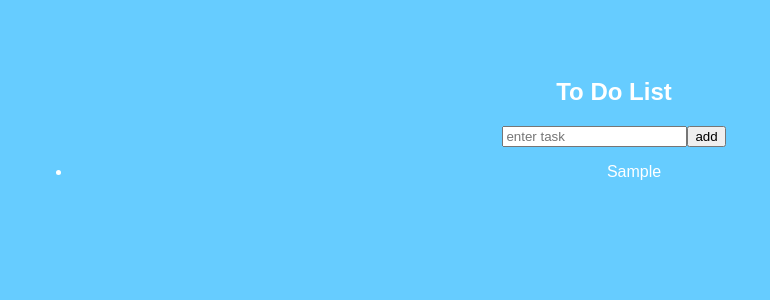
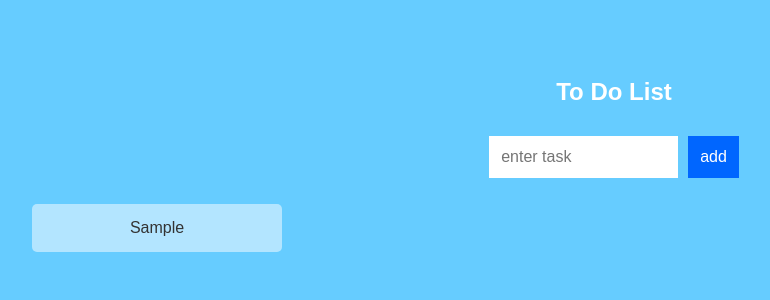
Before and after one commit to shubham2596/react-assign, a React (Create React App) app in the folder my-app/: page / in a window 1280 px wide. Both pictures are taken after typing "Sample" into the empty fields and a click on the button "add". Shown: the top 300 px of the page, without its empty margins (26-796 px from the left). Built offline with nearby package versions, Linux system fonts and the light colour scheme.

Commit message:
Added addition and deletion of items in todolist

```diff
--- a/my-app/package.json
+++ b/my-app/package.json
@@ -5,6 +5,7 @@
   "dependencies": {
     "react": "^16.8.6",
     "react-dom": "^16.8.6",
+    "react-flip-move": "^3.0.3",
     "react-scripts": "0.9.5"
   },
   "devDependencies": {},
--- a/my-app/src/ToDoList/TodoList.css
+++ b/my-app/src/ToDoList/TodoList.css
@@ -1,4 +1,42 @@
-.header {
-    display: flex;
-    justify-content: center;
-  }
+.todoListMain .header input {
+  padding: 10px;
+  font-size: 16px;
+  border: 2px solid #FFF;
+  width: 165px;
+}
+.todoListMain .header button {
+  padding: 10px;
+  font-size: 16px;
+  margin: 10px;
+  margin-right: 0px;
+  background-color: #0066FF;
+  color: #FFF;
+  border: 2px solid #0066FF;
+}
+.todoListMain .header button:hover {
+  background-color: #003399;
+  border: 2px solid #003399;
+  cursor: pointer;
+}
+.todoListMain .theList {
+  list-style: none;
+  padding-left: 0;
+  width: 250px;
+}
+.todoListMain .theList li {
+  color: #333;
+  background-color: rgba(255,255,255,.5);
+  padding: 15px;
+  margin-bottom: 15px;
+  border-radius: 5px;
+  transition: background-color .2s ease-out;
+}
+
+.todoListMain .theList li:hover {
+  background-color: pink;
+  cursor: pointer;
+}
+
+ul.theList {
+  padding: 0;
+}
--- a/my-app/src/ToDoList/TodoList.js
+++ b/my-app/src/ToDoList/TodoList.js
@@ -1,13 +1,25 @@
 import React, { Component } from "react";
 import TodoItems from '../TodoItems/TodoItems';
+import './TodoList.css';
 
 class TodoList extends Component {
     constructor(props) {
         super(props);
         this.state = {
             items: []
-          };
+        };
         this.addItem = this.addItem.bind(this);
+        this.deleteItem = this.deleteItem.bind(this);
+    }
+
+    deleteItem(key) {
+        var filteredItems = this.state.items.filter(function (item) {
+            return (item.key !== key);
+        });
+
+        this.setState({
+            items: filteredItems
+        });
     }
 
     addItem(e) {
@@ -41,7 +53,8 @@
                         <button type="submit">add</button>
                     </form>
                 </div>
-                <TodoItems entries={this.state.items}/>
+                <TodoItems entries={this.state.items}
+                    delete={this.deleteItem} />
             </div>
         );
     }
--- a/my-app/src/TodoItems/TodoItems.js
+++ b/my-app/src/TodoItems/TodoItems.js
@@ -1,8 +1,20 @@
 import React, { Component } from "react";
+import FlipMove from "react-flip-move";
 
 class TodoItems extends Component {
+
+    constructor(props) {
+        super(props);
+
+        this.createTasks = this.createTasks.bind(this);
+    }
+
+    delete(key) {
+        this.props.delete(key);
+    }
+
     createTasks(item) {
-    return <li key={item.key}>{item.text}</li>
+        return <li onClick={() => this.delete(item.key)} key={item.key}>{item.text}</li>
     }
 
     render() {
@@ -11,7 +23,9 @@
 
         return (
             <ul className="theList">
+            <FlipMove duration={250} easing="ease-out">
                 {listItems}
+            </FlipMove>
             </ul>
         );
     }
```
Also changed, not shown: 1 other file (tests, documents, lock files or other folders). Lines whose indentation alone changed are shown as unchanged.
